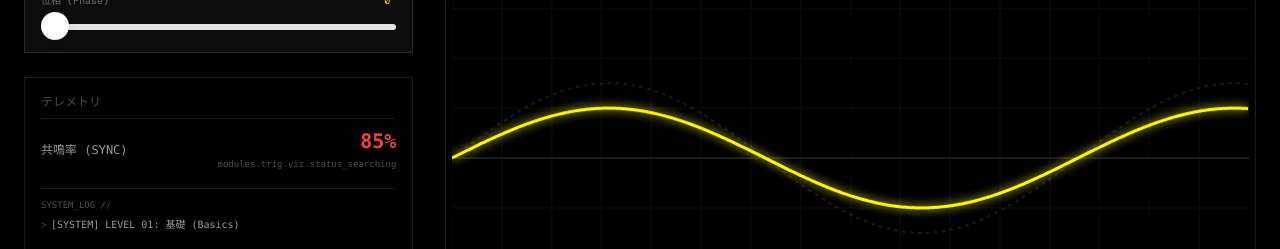
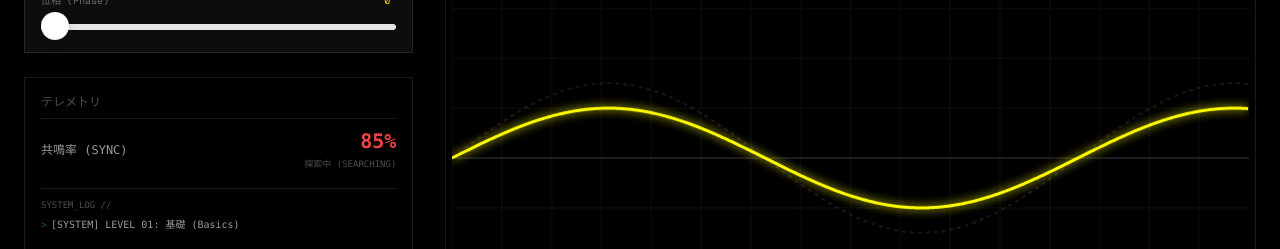
Before and after one commit to hiroshi-tsutsui/ghost-root-terminal, a Next.js app in the folder project_omega/: page /trig in a window 1280 px wide. Shown: the part 926-1175 px from the top of the page. Built offline with nearby package versions, Linux system fonts and the light colour scheme.

Commit message:
fix(omega): correct translation keys in Trig and Sequences modules (build verified)

```diff
--- a/project_omega/app/sequences/page.tsx
+++ b/project_omega/app/sequences/page.tsx
@@ -31,7 +31,7 @@ export default function SequencesPage() {
   const [d, setD] = useState(1);
   const [r, setR] = useState(1.1);
 
-  const [status, setStatus] = useState("STABLE");
+  const [status, setStatus] = useState("status_stable");
   const canvasRef = useRef<HTMLCanvasElement>(null);
 
   useEffect(() => {
--- a/project_omega/app/trig/page.tsx
+++ b/project_omega/app/trig/page.tsx
@@ -305,7 +305,7 @@ export default function TrigPage() {
                                  <div className="text-right">
                                      <span className={`block text-xl font-bold ${resonance > 90 ? 'text-green-400 animate-pulse' : 'text-red-500'}`}>{resonance.toFixed(0)}%</span>
                                      <span className="text-[9px] text-white/30">
-                                         {resonance > 90 ? t('modules.trig.viz.status_locked') : t('modules.trig.viz.status_searching')}
+                                         {resonance > 90 ? t('modules.trig.viz.controls.status_locked') : t('modules.trig.viz.controls.status_searching')}
                                      </span>
                                  </div>
                              </div>
```
